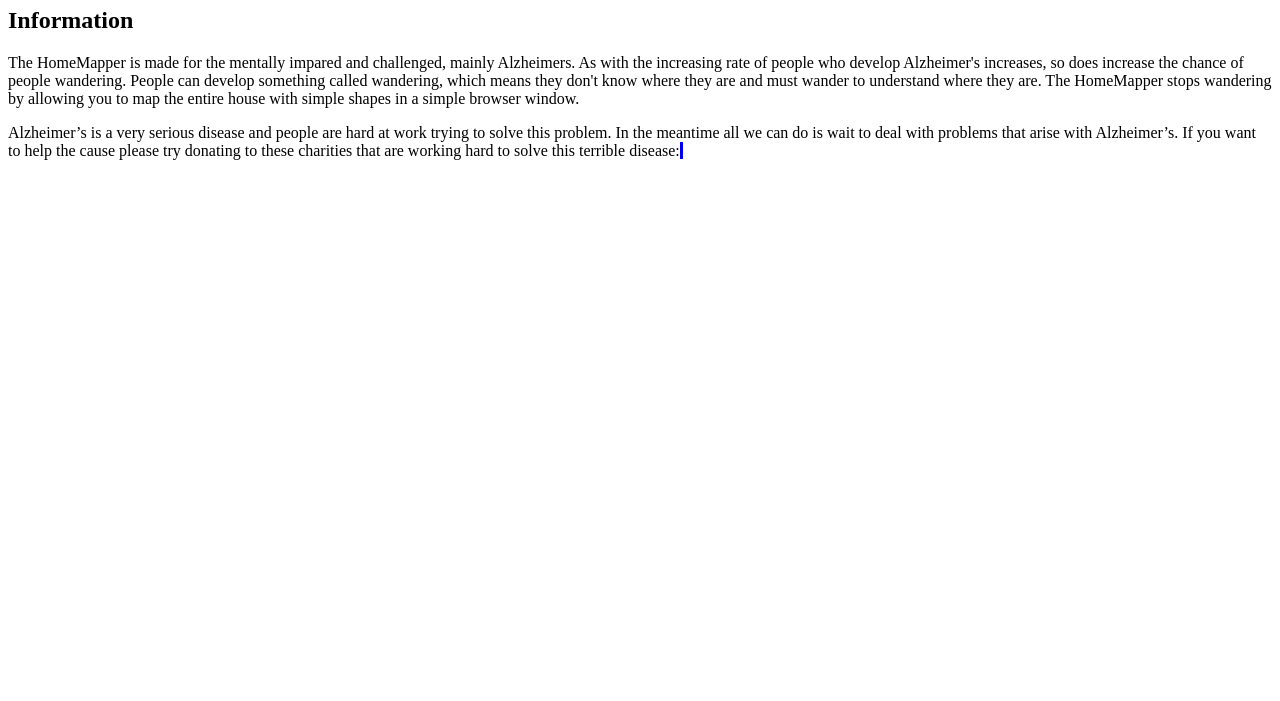
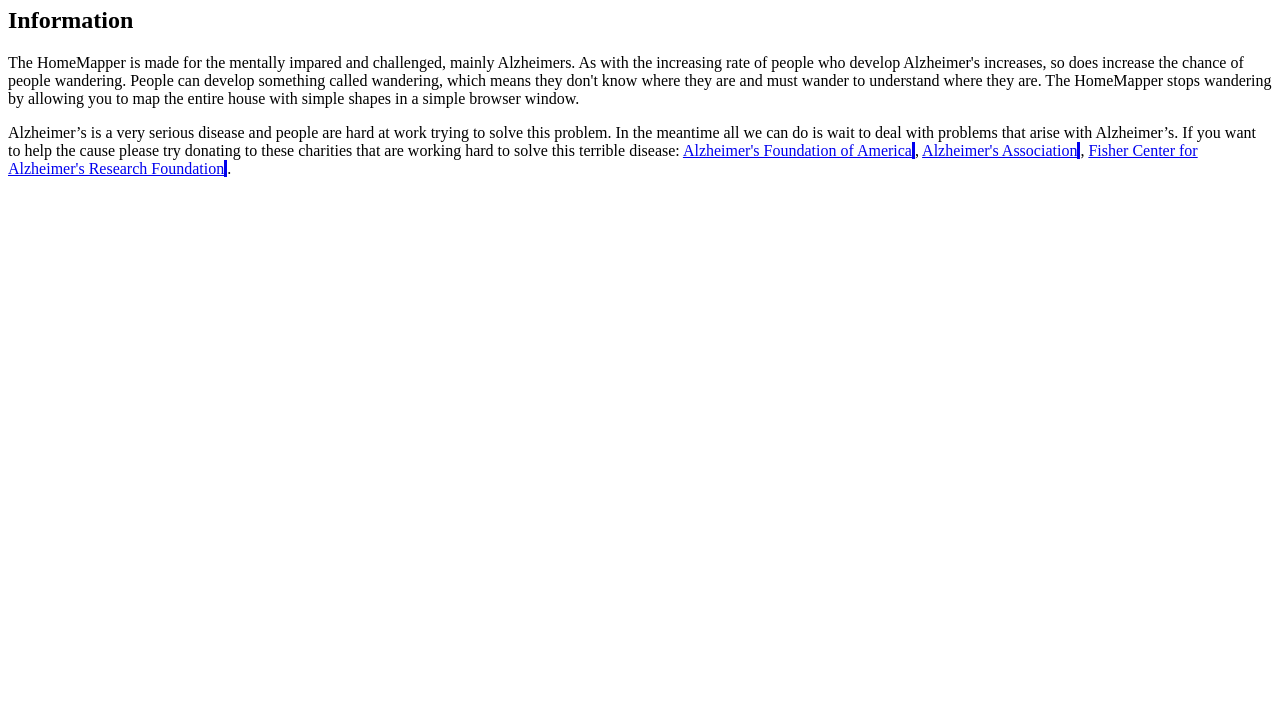
Before and after one commit to theonlymeme/Helping-Humanity, a plain HTML site: page index.html in a window 1280 px wide. Shown: the part 99-800 px from the top of the page. Drawn offline with Linux system fonts and the light colour scheme.

Commit message:
finished html to index

```diff
--- a/index.html
+++ b/index.html
@@ -24,7 +24,9 @@
         <p> The HomeMapper is made for the mentally impared and challenged, mainly Alzheimers. As with the increasing rate of people who develop Alzheimer's increases, so does increase the chance of people wandering. People can develop something called wandering, which means they don't know where they are and must wander to understand where they are. The HomeMapper stops wandering by allowing you to map the entire house with simple shapes in a simple browser window. </p>
     </div>
 
-    <div class="donate"> Alzheimer’s is a very serious disease and people are hard at work trying to solve this problem. In the meantime all we can do is wait to deal with problems that arise with Alzheimer’s. If you want to help the cause please try donating to these charities that are working hard to solve this terrible disease: <a href="https://alzfdn.org/"></a></div>
+    <div class="donate">
+        <p>Alzheimer’s is a very serious disease and people are hard at work trying to solve this problem. In the meantime all we can do is wait to deal with problems that arise with Alzheimer’s. If you want to help the cause please try donating to these charities that are working hard to solve this terrible disease: <a href="https://alzfdn.org/">Alzheimer's Foundation of America</a>, <a href=" https://www.alz.org/">Alzheimer's Association</a>, <a href="https://www.alzinfo.org/">Fisher Center for Alzheimer's Research Foundation</a>.</p>
+    </div>
 </div>
 </body>
 </html>
```
